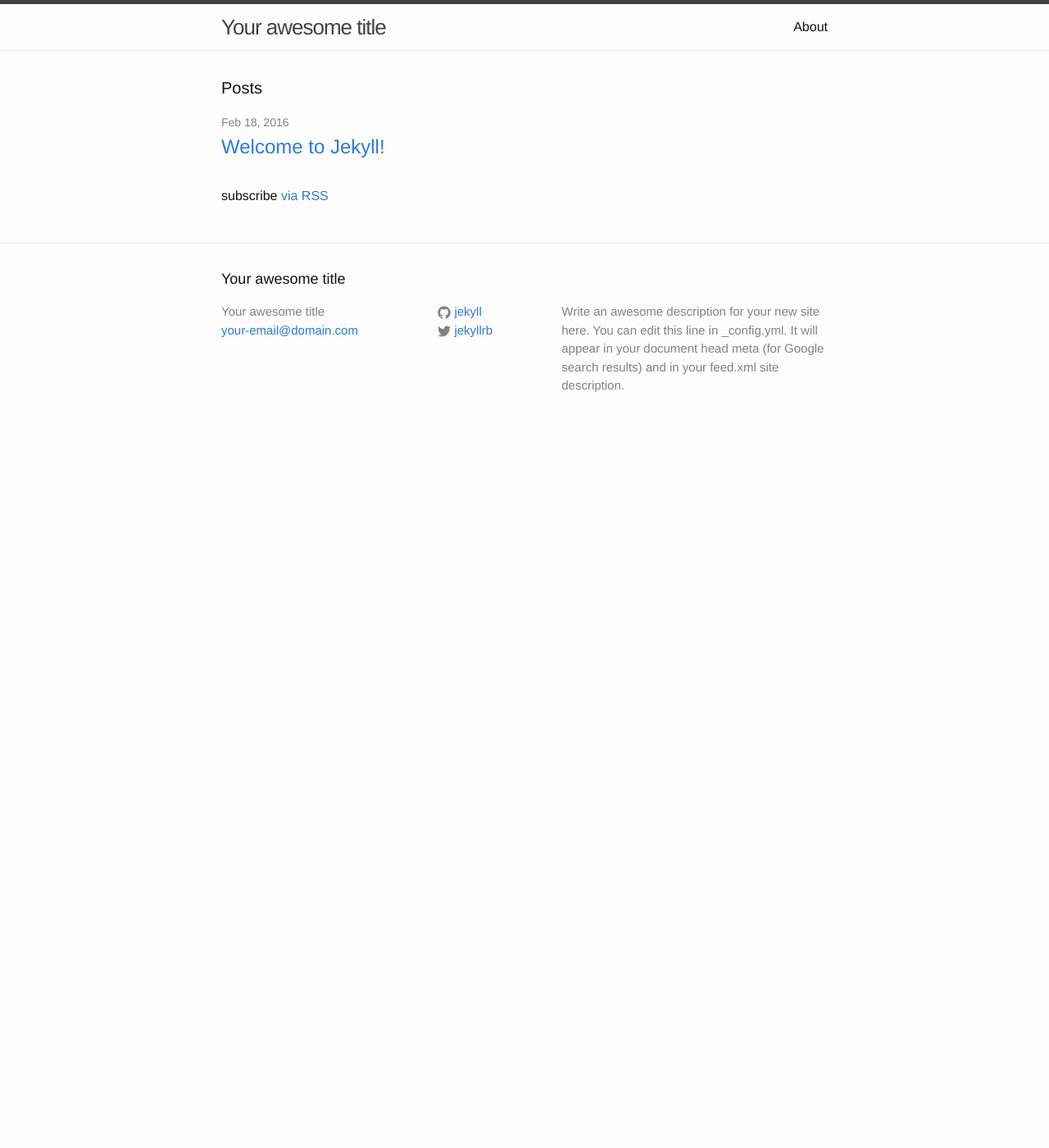
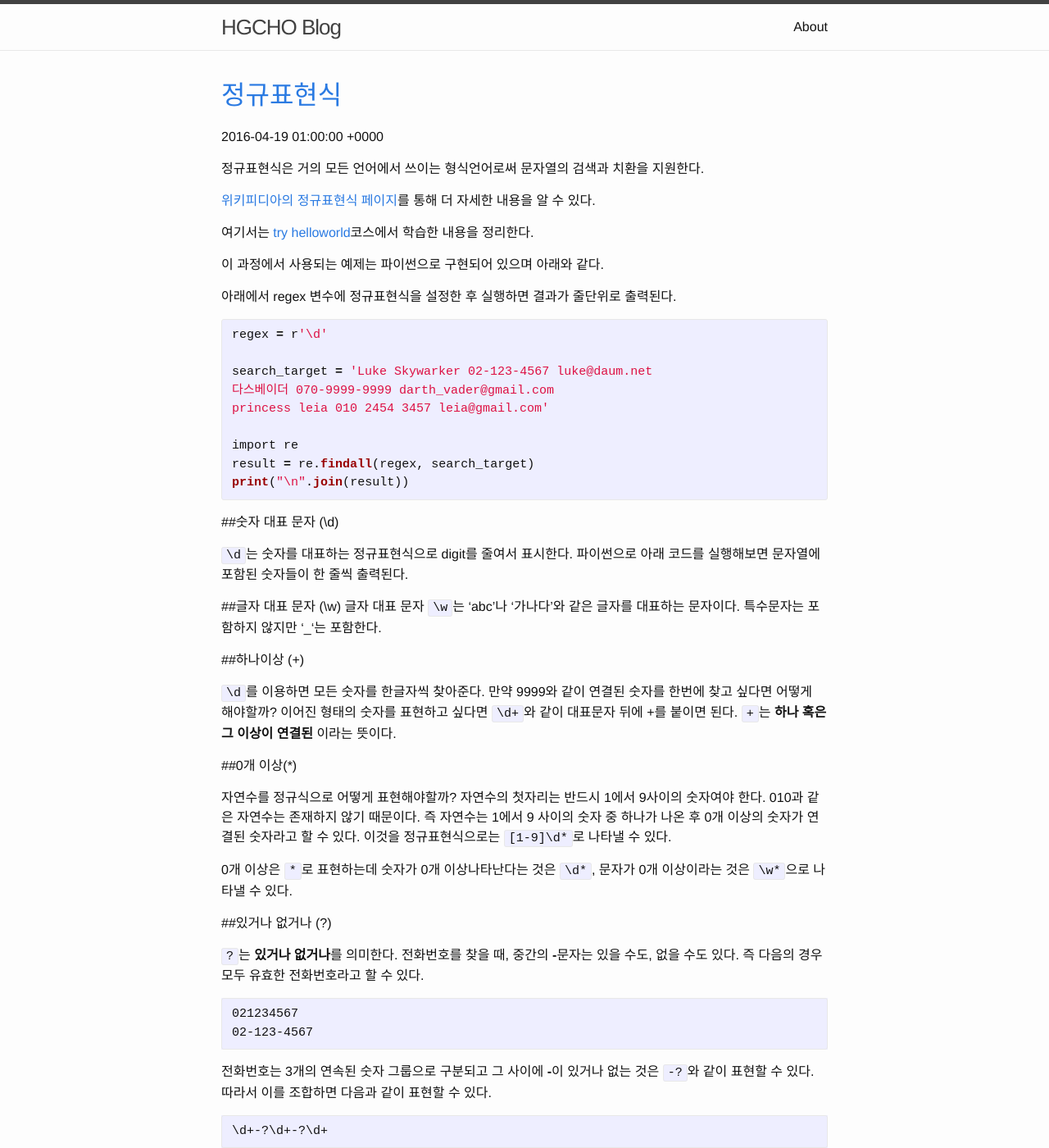
Before and after one commit to HyegeunCho/hyegeuncho.github.io, a Jekyll site: the page built from index.html, in a window 1280 px wide and 1400 px high. Shown: the whole window at 82% size. Built offline with Jekyll 4.4.1, drawn with Linux system fonts in a browser that asks for light colours; the list of posts is cut into pages by our own code; some of the changed text lies outside the part shown.

Commit message:
add 2016-04-19 regular expression post

````diff
--- a/_config.yml
+++ b/_config.yml
@@ -6,16 +6,18 @@
 # 'jekyll serve'. If you change this file, please restart the server process.
 
 # Site settings
-title: Your awesome title
-email: your-email@domain.com
+title: HGCHO Blog
+email: hgcho84.kr@gmail.com
 description: > # this means to ignore newlines until "baseurl:"
-  Write an awesome description for your new site here. You can edit this
-  line in _config.yml. It will appear in your document head meta (for
-  Google search results) and in your feed.xml site description.
+  Studying
 baseurl: "" # the subpath of your site, e.g. /blog
-url: "http://yourdomain.com" # the base hostname & protocol for your site
-twitter_username: jekyllrb
-github_username:  jekyll
+url: "http://hyegeuncho.github.io" # the base hostname & protocol for your site
+github_username:  HyegeunCho
 
 # Build settings
 markdown: kramdown
+# 페이지 당 n 개의 포스트를 보여준다
+paginate: 1
+
+gems:
+  - jekyll-paginate
--- /dev/null
+++ b/_posts/2016-04-19-regular-expression-01.markdown
@@ -0,0 +1,120 @@
+---
+layout: post
+title:  "정규표현식"
+date:   2016-04-19 10:00:00 +0900
+categories: Study Regular
+---
+
+정규표현식은 거의 모든 언어에서 쓰이는 형식언어로써 문자열의 검색과 치환을 지원한다.
+
+[위키피디아의 정규표현식 페이지](https://ko.wikipedia.org/wiki/%EC%A0%95%EA%B7%9C_%ED%91%9C%ED%98%84%EC%8B%9D)를 통해 더 자세한 내용을 알 수 있다.
+
+여기서는 [try helloworld](http://tryhelloworld.co.kr/courses/%EC%A0%95%EA%B7%9C%ED%91%9C%ED%98%84%EC%8B%9D)코스에서 학습한 내용을 정리한다.
+
+이 과정에서 사용되는 예제는 파이썬으로 구현되어 있으며 아래와 같다.
+
+아래에서 regex 변수에 정규표현식을 설정한 후 실행하면 결과가 줄단위로 출력된다.
+
+{% highlight python %}
+regex = r'\d'
+
+search_target = 'Luke Skywarker 02-123-4567 luke@daum.net
+다스베이더 070-9999-9999 darth_vader@gmail.com
+princess leia 010 2454 3457 leia@gmail.com'
+
+import re
+result = re.findall(regex, search_target)
+print("\n".join(result))
+{% endhighlight %}
+
+##숫자 대표 문자 (\d)
+
+`\d`는 숫자를 대표하는 정규표현식으로 digit를 줄여서 표시한다.
+파이썬으로 아래 코드를 실행해보면 문자열에 포함된 숫자들이 한 줄씩 출력된다.
+
+##글자 대표 문자 (\w)
+글자 대표 문자 `\w`는 'abc'나 '가나다'와 같은 글자를 대표하는 문자이다. 특수문자는 포함하지 않지만 '_'는 포함한다.
+
+##하나이상 (+)
+
+`\d`를 이용하면 모든 숫자를 한글자씩 찾아준다. 만약 9999와 같이 연결된 숫자를 한번에 찾고 싶다면 어떻게 해야할까?
+이어진 형태의 숫자를 표현하고 싶다면 `\d+`와 같이 대표문자 뒤에 +를 붙이면 된다.
+`+`는 **하나 혹은 그 이상이 연결된** 이라는 뜻이다.
+
+##0개 이상(*)
+
+자연수를 정규식으로 어떻게 표현해야할까? 자연수의 첫자리는 반드시 1에서 9사이의 숫자여야 한다. 010과 같은 자연수는 존재하지 않기 때문이다. 즉 자연수는 1에서 9 사이의 숫자 중 하나가 나온 후 0개 이상의 숫자가 연결된 숫자라고 할 수 있다.
+이것을 정규표현식으로는 `[1-9]\d*`로 나타낼 수 있다.
+
+0개 이상은 `*`로 표현하는데 숫자가 0개 이상나타난다는 것은 `\d*`, 문자가 0개 이상이라는 것은 `\w*`으로 나타낼 수 있다.
+
+##있거나 없거나 (?)
+
+`?`는 **있거나 없거나**를 의미한다. 전화번호를 찾을 때, 중간의 **-**문자는 있을 수도, 없을 수도 있다.
+즉 다음의 경우 모두 유효한 전화번호라고 할 수 있다.
+```
+021234567
+02-123-4567
+```
+
+전화번호는 3개의 연속된 숫자 그룹으로 구분되고 그 사이에 **-**이 있거나 없는 것은 `-?`와 같이 표현할 수 있다. 따라서 이를 조합하면 다음과 같이 표현할 수 있다.
+```
+\d+-?\d+-?\d+
+```
+
+그런데 위와 같이 표현할 경우 숫자 그룹 사이에 공백이 있는 경우는 표현할 수 없다.
+그래서 조건을 **-**가 있거나 없다 보다는 **-** 또는 공백이 있거나 없다로 하는게 더 좋다.
+**-** 또는 공백이 있거나 없다라는 조건은 아래와 같이 표현할 수 있다.
+```
+\d+[- ]?\d+[- ]?\d+
+```
+
+##n번 반복
+위에서 설정한 조건대로면 숫자 그룹의 자릿수까지는 정의할 수 없다.
+그래서 0030589-5-95826 과 같은 이상한 숫자 그룹도 전화번호로 인식해버린다.
+
+중괄호를 사용하고 그 안에 숫자를 지정하면 정확히 몇번 반복해서 나타내야 하는지를 지정할 수 있다.
+
+예를 들어 `\d{2}` 라고 하면 정확히 2번의 숫자가 나타나는 걸 의미한다.
+
+일반적인 전화번호 스타일 **00-000-0000** 와 같은 형태는 다음과 같이 표현할 수 있다.
+
+```
+\d{2}[- ]?\d{3}[- ]?\d{4}
+```
+
+##n~m번 반복
+위 표현식에서 \d{2}는 숫자가 정확히 2번 반복된다는 것을 의미한다. 그런데 전화번호에서 첫번째 그룹은 2자리일 수도 있고 3자리일수도 있다. 또한 두번째 그룹은 3자리일수도 있고 4자리일수도 있다.
+
+숫자가 2~3번 반복되는 것은 `\d{2,3}`와 같이 표현할 수 있다. 위의 조건을 표현식으로 나타내면 다음과 같다.
+
+```
+\d{2,3}[- ]?\d{3,4}?\d{4}
+```
+
+##몇개중에 고르기
+영어 알파벳 중에 소문자 모음(a,e,i,o,u)만 골라서 보고 싶을 때는 어떻게 해야할까?
+그런 경우에는 `[a,e,i,o,u]`라고 적어주면 된다.
+
+정규표현식의 대괄호[] 안에 글자를 넣으면 텍스트에 나오는 해당 글자들은 모두 선택된다.
+
+##범위에서 고르기
+영어소문자만 고르고 싶다면 대괄호안에 모든 영어 소문자를 적어줄 수도 있지만 `[a-z]`와 같이 범위만 지정해 줘도 된다.
+
+이렇게 쓰면 a부터 z사이에 있는 글자를 모두 선택하라는 의미이다.
+
+연속된 영어소문자를 선택하고 싶다면 `[a-z]`에 반복을 의미하는 `+`를 붙여서 `[a-z]+`로 표현하면 된다.
+
+##한글 고르기
+한글의 첫번째 글자는 **가**이고 마지막 글자는 **힣**이다.
+
+그래서 `[가-힣]` 표현식은 모든 한글을 선택하게 된다. 단 `ㄱ`, `ㄴ`, `ㄷ`, `ㅏ`, `ㅣ`, `ㅗ` 와 같은 낱글자들은 포함되지 않는다.
+
+역시나 연속된 한글을 선택하고 싶다면 `[가-힣]+`로 표현할 수 있다.
+
+##기타 대표문자
+
+* \s : 공백문자 (스페이스, 탭, 뉴라인)
+* \S : 공백문자를 제외한 문자
+* \D : 숫자를 제외한 문자
+* \W : 글자 대표문자를 제외한 문자들 (특수문자, 공백 등)
--- a/index.html
+++ b/index.html
@@ -2,22 +2,40 @@
 layout: default
 ---
 
-<div class="home">
+<!-- This loops through the paginated posts -->
+{% for post in paginator.posts %}
+  <h1><a href="{{ post.url }}">{{ post.title }}</a></h1>
+  <p class="author">
+    <span class="date">{{ post.date }}</span>
+  </p>
+  <div class="content">
+    {{ post.content }}
+  </div>
+{% endfor %}
 
-  <h1 class="page-heading">Posts</h1>
+<!-- Pagination links -->
+{% if paginator.total_pages > 1 %}
+<div class="pagination">
+  {% if paginator.previous_page %}
+    <a href="{{ paginator.previous_page_path | prepend: site.baseurl | replace: '//', '/' }}">&laquo; Prev</a>
+  {% else %}
+    <span>&laquo; Prev</span>
+  {% endif %}
 
-  <ul class="post-list">
-    {% for post in site.posts %}
-      <li>
-        <span class="post-meta">{{ post.date | date: "%b %-d, %Y" }}</span>
+  {% for page in (1..paginator.total_pages) %}
+    {% if page == paginator.page %}
+      <em>{{ page }}</em>
+    {% elsif page == 1 %}
+      <a href="{{ paginator.previous_page_path | prepend: site.baseurl | replace: '//', '/' }}">{{ page }}</a>
+    {% else %}
+      <a href="{{ site.paginate_path | prepend: site.baseurl | replace: '//', '/' | replace: ':num', page }}">{{ page }}</a>
+    {% endif %}
+  {% endfor %}
 
-        <h2>
-          <a class="post-link" href="{{ post.url | prepend: site.baseurl }}">{{ post.title }}</a>
-        </h2>
-      </li>
-    {% endfor %}
-  </ul>
-
-  <p class="rss-subscribe">subscribe <a href="{{ "/feed.xml" | prepend: site.baseurl }}">via RSS</a></p>
-
+  {% if paginator.next_page %}
+    <a href="{{ paginator.next_page_path | prepend: site.baseurl | replace: '//', '/' }}">Next &raquo;</a>
+  {% else %}
+    <span>Next &raquo;</span>
+  {% endif %}
 </div>
+{% endif %}
````
